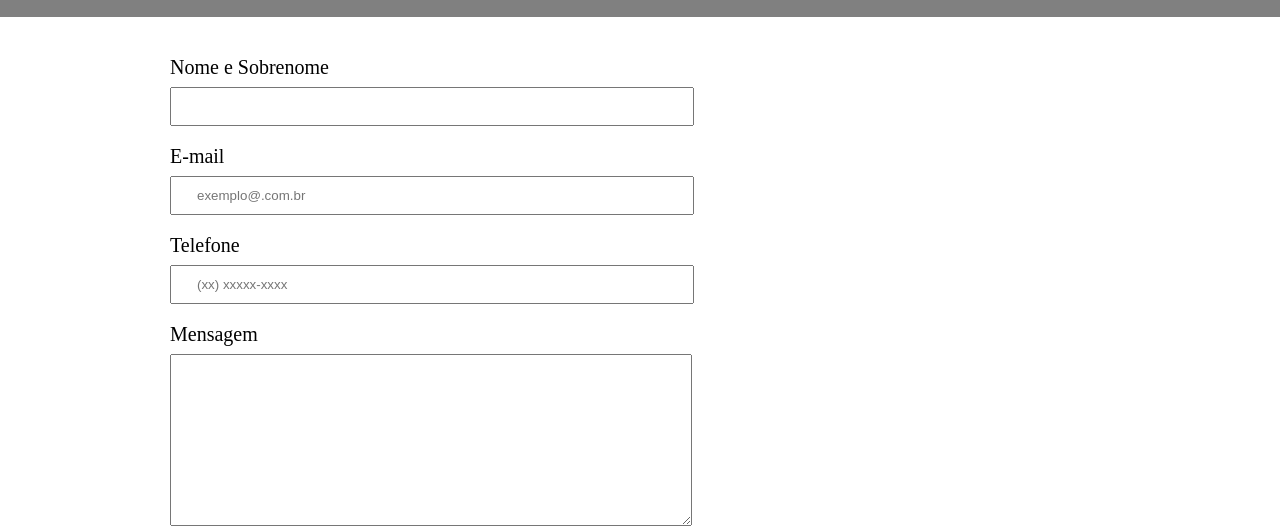
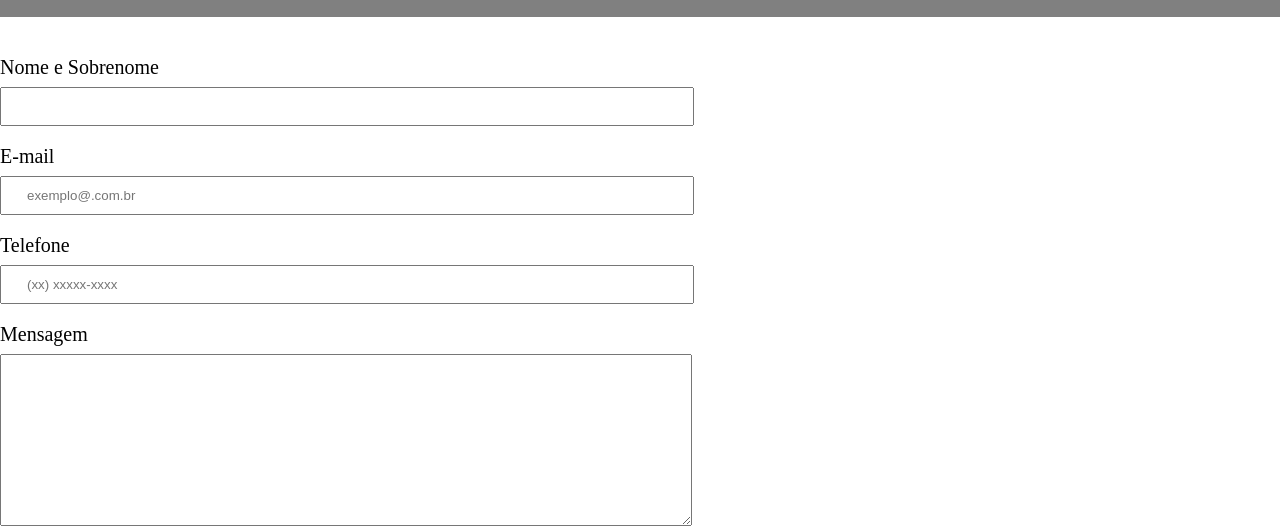
Before and after one commit to Scarletmajor/Curso-Alura-html, a plain HTML site: page contato.html in a window 1280 px wide. Shown: the part 276-804 px from the top of the page. Drawn offline with Linux system fonts and the light colour scheme.

Commit message:
finalizado

```diff
--- a/style.css
+++ b/style.css
@@ -90,11 +90,6 @@ footer {
     margin: 20px 0 0 ;
 }
 
-main {
-  width: 940px;
-  margin: 0 auto;
-}
-
 form {
     margin: 40px 0;
 }
```
